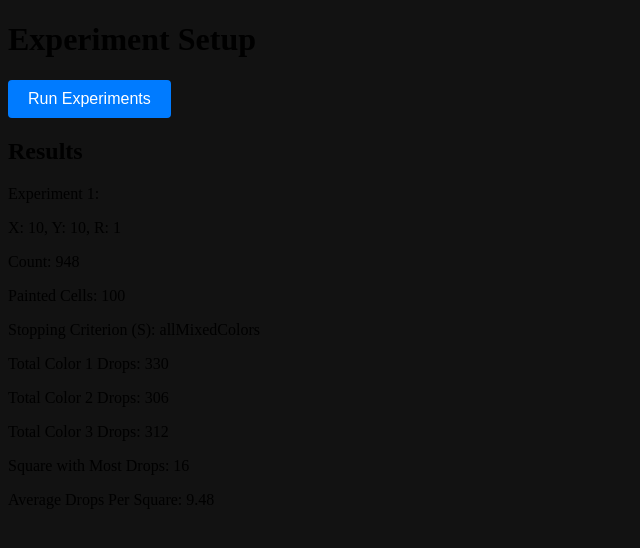
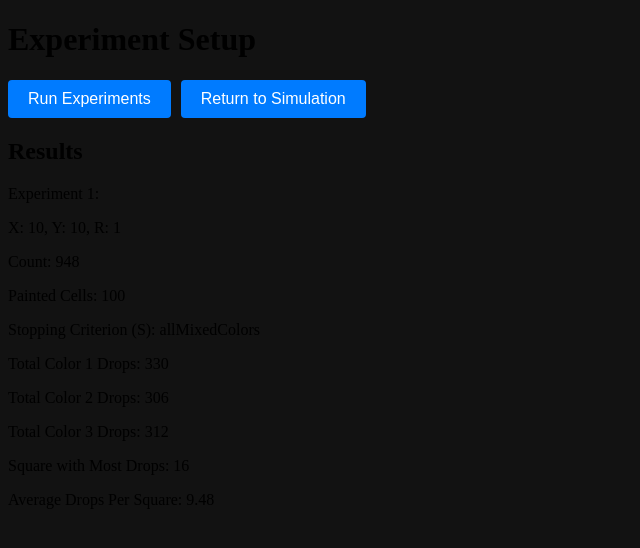
Before and after one commit to jopamo/weatenine, a React (Create React App) app: page / in a window 1280 px wide. Both pictures are taken after a click on the button "Continue". Shown: the top 548 px of the page, without its empty margins (0-640 px from the left). Built offline with nearby package versions, Linux system fonts and the light colour scheme.

Commit message:
add a button to return to main page from experiments

```diff
--- a/src/App.css
+++ b/src/App.css
@@ -68,6 +68,10 @@ button {
   transition: background-color 0.3s;
 }
 
+.button-spacing {
+  margin-right: 10px;
+}
+
 button:hover {
   background-color: #0056b3;
 }
--- a/src/Experiments.js
+++ b/src/Experiments.js
@@ -1,7 +1,12 @@
 import React, { useState, useEffect, useCallback } from 'react';
 import { PAINT_ONCE } from './paintTools';
+import './App.css';
 
-function Experiments() {
+function Experiments({ setCurrentPage }) {
+  const handleReturnToApp = () => {
+    setCurrentPage("app");
+  };
+
   const [independentVar, setIndependentVar] = useState("");
   const [values, setValues] = useState("");
   const [fixedY, setFixedY] = useState("");
@@ -63,7 +68,8 @@ function Experiments() {
   return (
     <div>
       <h1>Experiment Setup</h1>
-      <button onClick={handleRunExperiment}>Run Experiments</button>
+      <button onClick={handleRunExperiment} className="button-spacing">Run Experiments</button>
+      <button onClick={handleReturnToApp}>Return to Simulation</button>
       {errorMessage && <p>Error: {errorMessage}</p>}
       <div>
         <h2>Results</h2>
```
